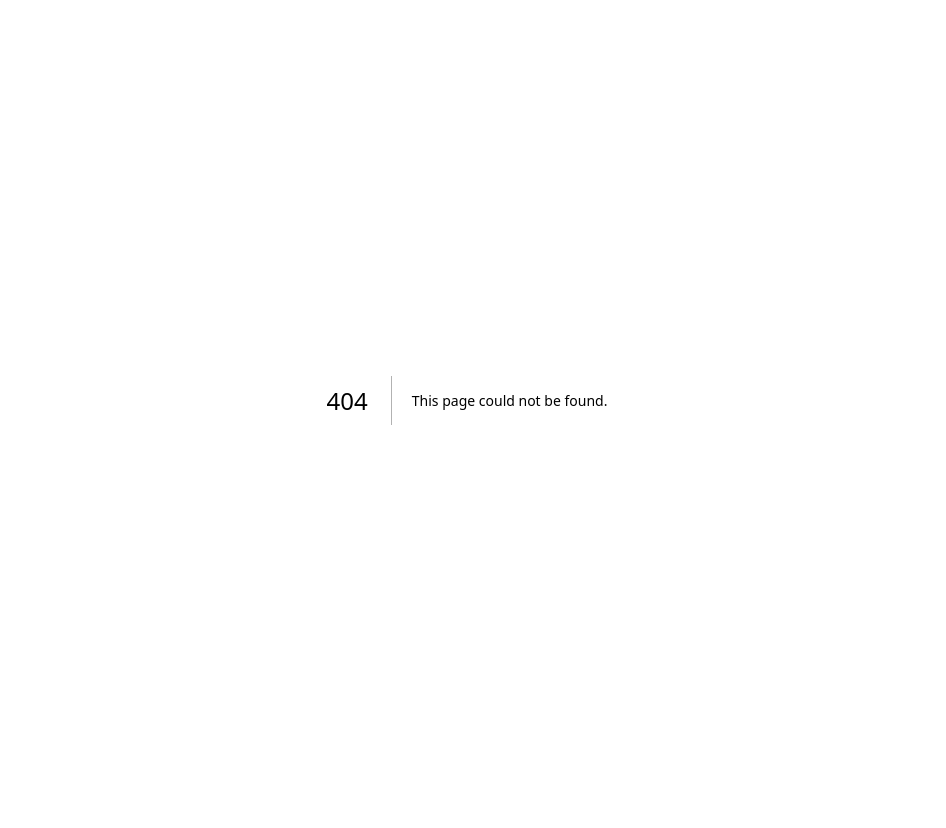
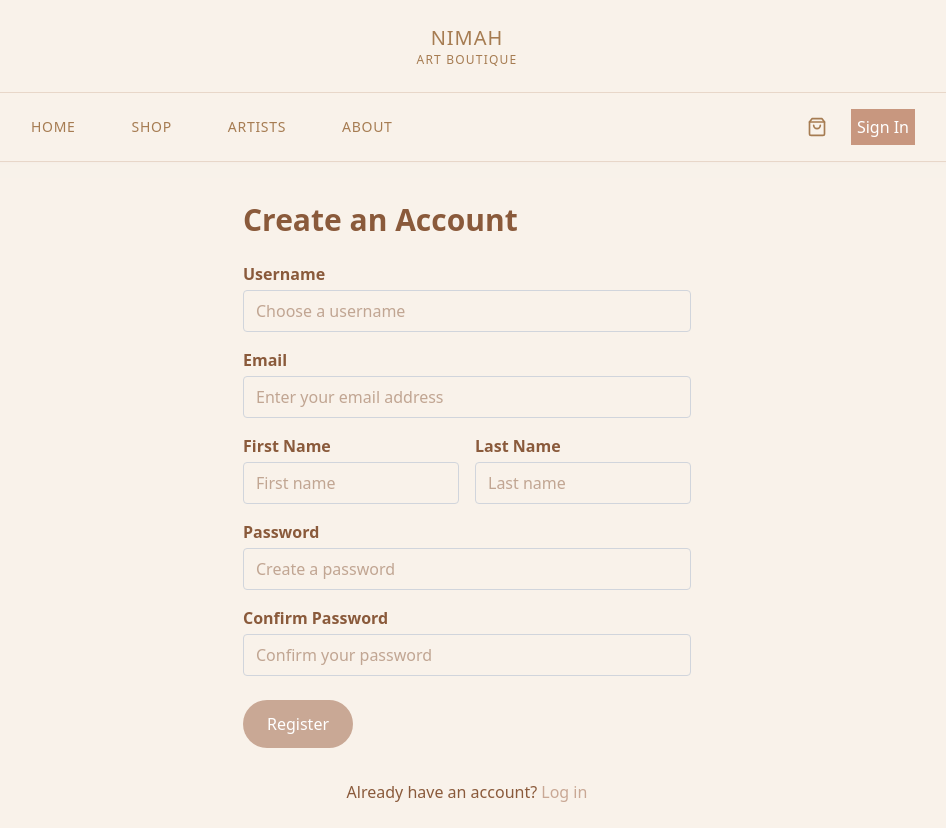
Before and after one commit to DanielJaurellMevorach/group04_frontend, a Next.js app: page /register in a window 1280 px wide. Before the commit this address had no page. Shown: the whole page, without its empty margins (173-1119 px from the left). Before the commit the page ends 800 px from the top, so only its background shows below. Built offline with nearby package versions, Linux system fonts and the light colour scheme.

Commit message:
sign in and register working

```diff
--- a/components/navbar.tsx
+++ b/components/navbar.tsx
@@ -9,10 +9,15 @@ import { Button } from "@/components/ui/button"
 const Navbar = () => {
   const [isMenuOpen, setIsMenuOpen] = useState(false)
   const [isLogged,setIsLogged] = useState(false);
+  const [userName, setUserName] = useState<string>("");
 
   useEffect(() => {
     if (sessionStorage.getItem("token")) {
       setIsLogged(true);
+    }
+    const user = sessionStorage.getItem("username");
+    if (user) {
+      setUserName(user);
     }
   }, [])
 
@@ -108,7 +113,7 @@ const Navbar = () => {
                 className="bg-[#C8977F] hover:bg-[#B78370] text-white border-none rounded-none p-1.5"
                 onClick={() => logoutHandler()}
               >
-                Log Out
+                Log Out, {userName}
               </Link>
             </div>
             }
@@ -163,7 +168,7 @@ const Navbar = () => {
                 className="block w-full py-2 text-center bg-[#C8977F] hover:bg-[#B78370] text-white transition-colors duration-200"
                 onClick={() => logoutHandler()}
               >
-                Log Out
+                Log Out {userName}
               </Link>
             </div>
             }
--- /dev/null
+++ b/pages/forgot-password/index.tsx
@@ -0,0 +1,13 @@
+
+const ForgotPassword: React.FC = () => {
+  return (
+    <>
+    <h1 className='text-9xl'>{ ":(" }</h1>
+    <p className='text-3xl mt-28'>
+      Solve it
+    </p>
+    </>
+  );
+};
+
+export default ForgotPassword;
--- a/pages/index.tsx
+++ b/pages/index.tsx
@@ -7,6 +7,8 @@ import { Card, CardContent } from "@/components/ui/card"
 import Navbar from "@/components/navbar"
 import artPieceService from "@/services/artPiece.service"
 import useSWR from "swr"
+import { StaticImport } from "next/dist/shared/lib/get-img-props"
+import { Key, ReactElement, JSXElementConstructor, ReactNode, ReactPortal } from "react"
 
 export default function LandingPage() {
 
@@ -80,7 +82,7 @@ export default function LandingPage() {
           </div>
 
           <div className="grid grid-cols-1 sm:grid-cols-2 lg:grid-cols-4 gap-6 md:gap-8">
-            {!isLoading ? data?.slice(0,4).map((item) => (
+            {!isLoading ? data?.slice(0,4).map((item: { id: Key | null | undefined; url: string | StaticImport; title: string | number | bigint | boolean | ReactElement<unknown, string | JSXElementConstructor<any>> | Iterable<ReactNode> | ReactPortal | Promise<string | number | bigint | boolean | ReactPortal | ReactElement<unknown, string | JSXElementConstructor<any>> | Iterable<ReactNode> | null | undefined> | null | undefined; artist: string | number | bigint | boolean | ReactElement<unknown, string | JSXElementConstructor<any>> | Iterable<ReactNode> | ReactPortal | Promise<string | number | bigint | boolean | ReactPortal | ReactElement<unknown, string | JSXElementConstructor<any>> | Iterable<ReactNode> | null | undefined> | null | undefined; price: string | number | bigint | boolean | ReactElement<unknown, string | JSXElementConstructor<any>> | Iterable<ReactNode> | ReactPortal | Promise<string | number | bigint | boolean | ReactPortal | ReactElement<unknown, string | JSXElementConstructor<any>> | Iterable<ReactNode> | null | undefined> | null | undefined }) => (
               <div key={item.id} className="group hover:bg-[#EFE6DC] duration-100 cursor-pointer p-2">
                 <div className="relative aspect-[3/4] mb-4 overflow-hidden bg-[#EFE6DC]">
                   <Image
--- /dev/null
+++ b/pages/register/index.tsx
@@ -0,0 +1,183 @@
+import React, { useState } from 'react';
+import { useRouter } from 'next/router';
+import Link from 'next/link';
+import userService from '../../services/user.service';
+import Navbar from '@/components/navbar';
+
+const RegisterPage: React.FC = () => {
+  const router = useRouter();
+  const [username, setUsername] = useState<string>('');
+  const [password, setPassword] = useState<string>('');
+  const [confirmPassword, setConfirmPassword] = useState<string>('');
+  const [email, setEmail] = useState<string>('');
+  const [firstName, setFirstName] = useState<string>('');
+  const [lastName, setLastName] = useState<string>('');
+  const [loading, setLoading] = useState<boolean>(false);
+  const [error, setError] = useState<string>('');
+
+  const handleSubmit = async (e: React.FormEvent) => {
+    e.preventDefault();
+
+    // Validate passwords match
+    if (password !== confirmPassword) {
+      setError('Passwords do not match');
+      return;
+    }
+
+    setLoading(true);
+    setError('');
+
+    try {
+      const response = await userService.register(
+        username,
+        password,
+        email,
+        firstName,
+        lastName
+      );
+
+      // Store token, username, and role in sessionStorage
+      sessionStorage.setItem('token', response.token);
+      sessionStorage.setItem('username', response.username);
+      sessionStorage.setItem('role', response.role);
+
+      // Redirect to home page after successful registration
+      router.push('/');
+    } catch (err) {
+      console.error(err);
+      setError('Registration failed. Username may already be taken.');
+    } finally {
+      setLoading(false);
+    }
+  };
+
+  return (
+    <div className="min-h-screen bg-[#F9F2EA] text-[#8A5A3B]">
+      <Navbar />
+      <section className="relative overflow-hidden">
+        <div className="absolute inset-0 z-0">
+          <div className="absolute inset-0 bg-[#F9F2EA]/90 z-10"></div>
+        </div>
+
+        <div className="container relative z-20 mx-auto px-4 py-2 md:py-2"></div>
+      </section>
+
+      <div className="max-w-screen-lg mx-auto p-6">
+        <div className="max-w-md mx-auto">
+          <h1 className="text-3xl font-bold mb-6">Create an Account</h1>
+
+          {error && <p className="text-red-600 mb-4">{error}</p>}
+
+          <form onSubmit={handleSubmit} className="space-y-4">
+            <div>
+              <label htmlFor="username" className="block font-semibold mb-1">Username</label>
+              <input
+                id="username"
+                type="text"
+                value={username}
+                onChange={e => setUsername(e.target.value)}
+                required
+                disabled={loading}
+                className="w-full px-3 py-2 border border-gray-300 rounded focus:outline-none"
+                placeholder="Choose a username"
+              />
+            </div>
+
+            <div>
+              <label htmlFor="email" className="block font-semibold mb-1">Email</label>
+              <input
+                id="email"
+                type="email"
+                value={email}
+                onChange={e => setEmail(e.target.value)}
+                required
+                disabled={loading}
+                className="w-full px-3 py-2 border border-gray-300 rounded focus:outline-none"
+                placeholder="Enter your email address"
+              />
+            </div>
+
+            <div className="grid grid-cols-2 gap-4">
+              <div>
+                <label htmlFor="firstName" className="block font-semibold mb-1">First Name</label>
+                <input
+                  id="firstName"
+                  type="text"
+                  value={firstName}
+                  onChange={e => setFirstName(e.target.value)}
+                  required
+                  disabled={loading}
+                  className="w-full px-3 py-2 border border-gray-300 rounded focus:outline-none"
+                  placeholder="First name"
+                />
+              </div>
+
+              <div>
+                <label htmlFor="lastName" className="block font-semibold mb-1">Last Name</label>
+                <input
+                  id="lastName"
+                  type="text"
+                  value={lastName}
+                  onChange={e => setLastName(e.target.value)}
+                  required
+                  disabled={loading}
+                  className="w-full px-3 py-2 border border-gray-300 rounded focus:outline-none"
+                  placeholder="Last name"
+                />
+              </div>
+            </div>
+
+            <div>
+              <label htmlFor="password" className="block font-semibold mb-1">Password</label>
+              <input
+                id="password"
+                type="password"
+                value={password}
+                onChange={e => setPassword(e.target.value)}
+                required
+                disabled={loading}
+                className="w-full px-3 py-2 border border-gray-300 rounded focus:outline-none"
+                placeholder="Create a password"
+              />
+            </div>
+
+            <div>
+              <label htmlFor="confirmPassword" className="block font-semibold mb-1">Confirm Password</label>
+              <input
+                id="confirmPassword"
+                type="password"
+                value={confirmPassword}
+                onChange={e => setConfirmPassword(e.target.value)}
+                required
+                disabled={loading}
+                className="w-full px-3 py-2 border border-gray-300 rounded focus:outline-none"
+                placeholder="Confirm your password"
+              />
+            </div>
+
+            <div className="flex justify-between items-center mt-6">
+              <button
+                type="submit"
+                disabled={loading}
+                className="px-6 py-3 bg-[#c9a895] text-white rounded-full hover:bg-[#b58c7a] focus:outline-none disabled:opacity-50"
+              >
+                {loading ? 'Creating Account...' : 'Register'}
+              </button>
+            </div>
+          </form>
+
+          <div className="mt-8 text-center">
+            <p>
+              Already have an account?{' '}
+              <Link href="/login" className="text-[#c9a895] hover:underline">
+                Log in
+              </Link>
+            </p>
+          </div>
+        </div>
+      </div>
+    </div>
+  );
+};
+
+export default RegisterPage;
--- a/services/user.service.ts
+++ b/services/user.service.ts
@@ -1,13 +1,14 @@
-const NEXT_PUBLIC_API_URL = process.env.NEXT_PUBLIC_API_URL;
-
 const login = async (username: string, password: string) => {
-  const response = await fetch(`${NEXT_PUBLIC_API_URL}/user/login`, {
-    method: "POST",
-    headers: {
-      "Content-Type": "application/json",
-    },
-    body: JSON.stringify({ username, password }),
-  });
+  const response = await fetch(
+    `${process.env.NEXT_PUBLIC_USER_AUTHENTICATE_URL}`,
+    {
+      method: "POST",
+      headers: {
+        "Content-Type": "application/json",
+      },
+      body: JSON.stringify({ username, password }),
+    }
+  );
 
   if (!response.ok) {
     throw new Error("Failed to login");
@@ -22,8 +23,42 @@ const login = async (username: string, password: string) => {
   };
 };
 
+const register = async (
+  username: string,
+  password: string,
+  email: string,
+  firstName: string,
+  lastName: string
+) => {
+  try {
+    const response = await fetch(`${process.env.NEXT_PUBLIC_ADD_USER_URL}`, {
+      method: "POST",
+      headers: {
+        "Content-Type": "application/json",
+      },
+      body: JSON.stringify({ username, password, email, firstName, lastName }),
+    });
+
+    if (!response.ok) {
+      throw new Error("Failed to register");
+    }
+
+    const { token, username: actualUsername, role } = await response.json();
+
+    return {
+      token,
+      username: actualUsername,
+      role,
+    };
+  } catch (error) {
+    console.error("Registration error:", error);
+    throw new Error("Registration failed");
+  }
+};
+
 const userService = {
   login,
+  register,
 };
 
 export default userService;
```
